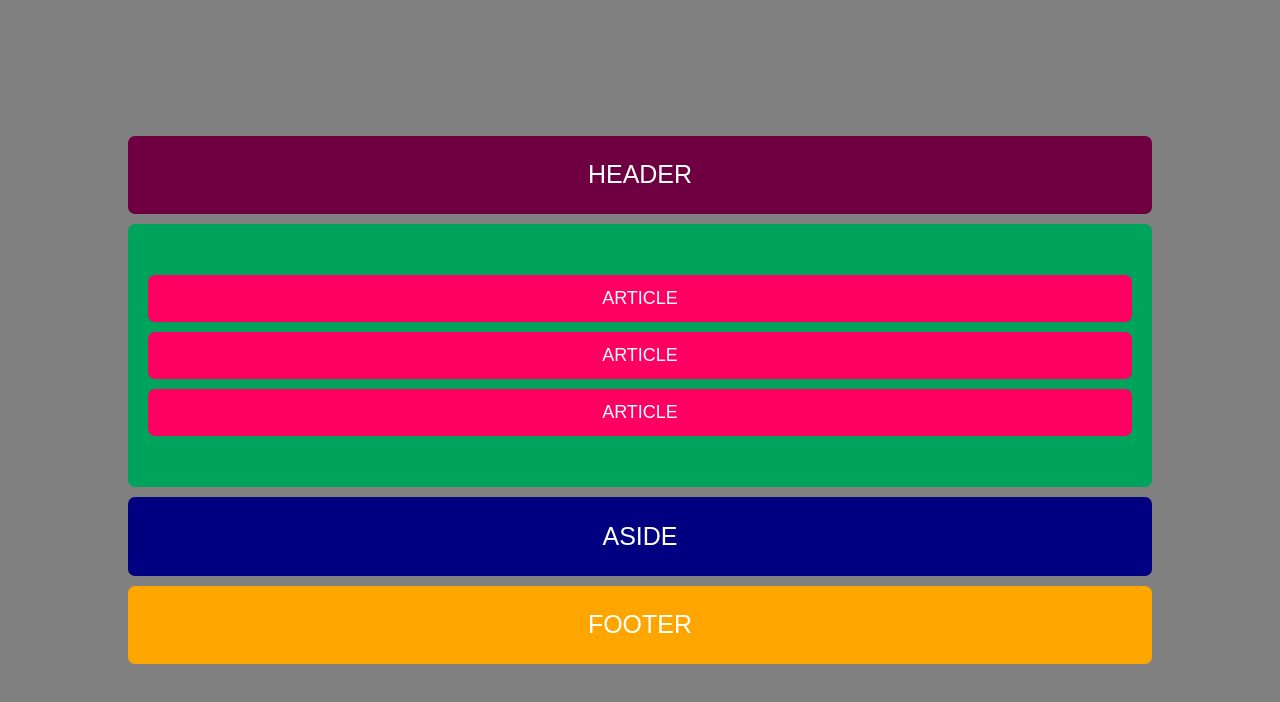
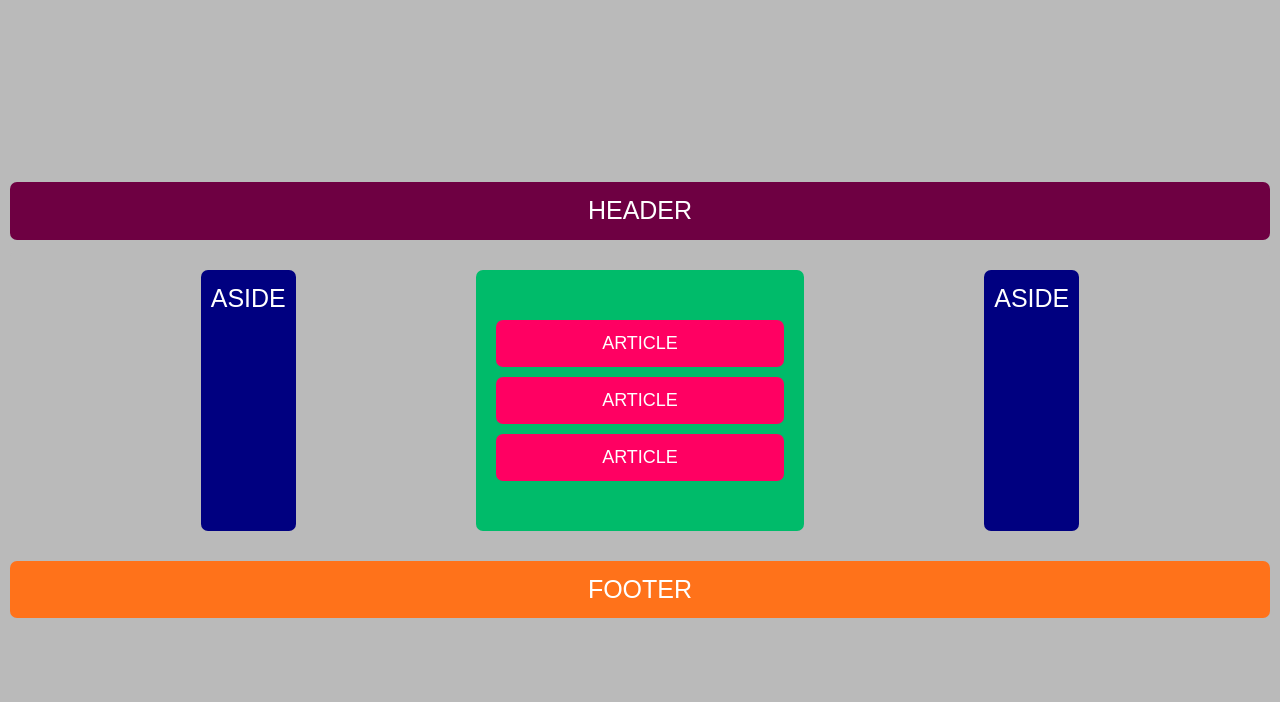
Before and after one commit to WarfDesigns/flexbox-wireframe-practice, a plain HTML site: page index.html in a window 1280 px wide. Drawn offline with Linux system fonts and the light colour scheme.

Commit message:
Added flexbox changes.

```diff
--- a/css/styles.css
+++ b/css/styles.css
@@ -1,11 +1,11 @@
 body {
-    background-color: grey;
+    background-color: rgb(186, 186, 186);
     display: flex;
     flex-direction: column;
     flex-wrap: wrap;
     row-gap: 10px;
     justify-content: center;
-    padding: 10%;
+    padding: 10px;
 }
 header {
     background-color: rgb(110, 0, 66);
@@ -13,23 +13,40 @@ header {
     font-family: Arial, Helvetica, sans-serif;
     row-gap: 10px;
     border-radius: 7px;
-    padding: 2%;
+    padding: 10px;
     justify-content: center;
     display: flex;
     font-size: 25px;
 }
 section {
-    background-color: rgb(0, 163, 92);
+    background-color: rgb(0, 187, 106);
     row-gap: 10px;
     border-radius: 7px;
     margin: 0;
     display: flex;
     flex-flow: row wrap;
     justify-content: space-evenly;
-    padding-bottom: 5%;
-    padding-top: 5%;
-    padding-right: 2%;
-    padding-left: 2%;
+    row-gap: 10px;;
+    padding-bottom: 20px;
+    padding-top: 20px;
+    padding-right: 10px;
+    padding-left: 10px;
+    align-items: stretch;
+}
+.grey {
+        background-color: rgb(186, 186, 186);
+        row-gap: 10px;
+        border-radius: 7px;
+        margin: 0;
+        display: flex;
+        flex-flow: row wrap;
+        justify-content: space-evenly;
+        row-gap: 10px;;
+        padding-bottom: 20px;
+        padding-top: 20px;
+        padding-right: 10px;
+        padding-left: 10px;
+        align-items: stretch;
 }
 article {
     background-color: rgb(255, 0, 98);
@@ -49,19 +66,83 @@ aside {
     font-family: Arial, Helvetica, sans-serif;
     row-gap: 10px;
     border-radius: 7px;
-    padding: 2%;
+    padding: 10px;
+    justify-content: center;
+    display: flex;
+    font-size: 25px;
+    align-items: stretch;
+
+}
+footer {
+    background-color: rgb(255, 114, 26);
+    color: white;
+    font-family: Arial, Helvetica, sans-serif;
+    row-gap: 10px;
+    border-radius: 7px;
+    padding: 10px;
     justify-content: center;
     display: flex;
     font-size: 25px;
 }
-footer {
-    background-color: orange;
+@media screen and (min-width: 600px) {
+
+    body {
+        background-color: rgb(186, 186, 186);
+        display: flex;
+        flex-direction: column;
+        flex-wrap: wrap;
+        row-gap: 10px;
+        justify-content: center;
+        padding: 10px;
+    }
+    header {
+        background-color: rgb(110, 0, 66);
         color: white;
         font-family: Arial, Helvetica, sans-serif;
         row-gap: 10px;
         border-radius: 7px;
-    padding: 2%;
+        padding: 10px;
         justify-content: center;
         display: flex;
         font-size: 25px;
     }
+    section {
+        background-color: rgb(0, 187, 106);
+        row-gap: 10px;
+        border-radius: 7px;
+        margin: 0;
+        display: flex;
+        flex-flow: row wrap;
+        justify-content: space-evenly;
+        padding-bottom: 50px;
+        padding-top: 50px;
+        padding-right: 20px;
+        padding-left: 20px;
+        align-items: stretch;
+    }
+    article {
+        background-color: rgb(255, 0, 98);
+        color: white;
+        font-family: Arial, Helvetica, sans-serif;
+        border-radius: 7px;
+        justify-content: center;
+        display: flex;
+        font-size: 18px;
+        padding: 10px;
+    }
+    .grey {
+            background-color: rgb(186, 186, 186);
+            row-gap: 10px;
+            border-radius: 7px;
+            margin: 0;
+            display: flex;
+            flex-flow: row wrap;
+            justify-content: space-evenly;
+            row-gap: 10px;;
+            padding-bottom: 20px;
+            padding-top: 20px;
+            padding-right: 10px;
+            padding-left: 10px;
+            align-items: stretch;
+        }
+}
--- a/index.html
+++ b/index.html
@@ -17,6 +17,10 @@
             <header>
                 HEADER
             </header>
+                <section class="grey">
+                    <aside>
+                        ASIDE
+                    </aside>
                     <section>
                         <article>
                             ARTICLE
@@ -31,6 +35,7 @@
                     <aside>
                         ASIDE
                     </aside>
+                </section>
 <footer>
     FOOTER
 </footer>
```
Also changed, not shown: desktop-wireframe.png (added). Lines whose indentation alone changed are shown as unchanged.
